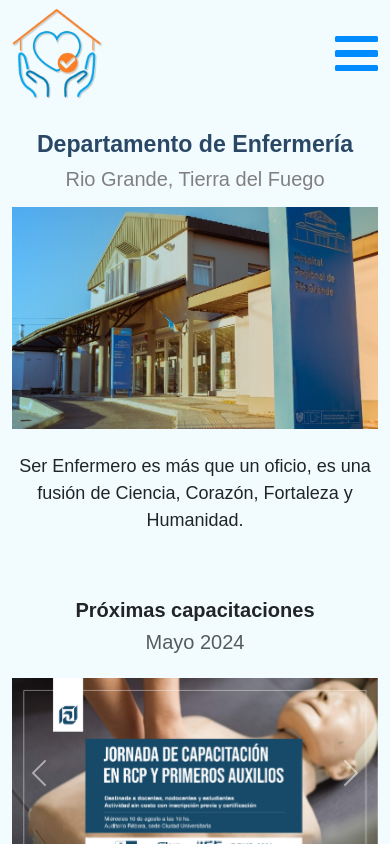
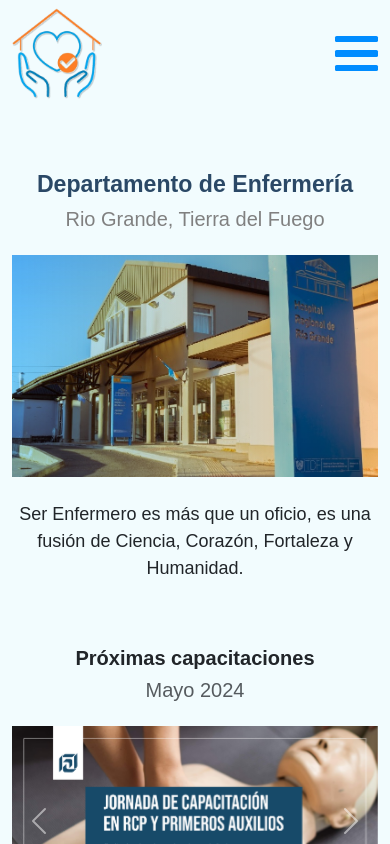
Before and after one commit to CristianSombra/NursingHRRG, a React (Vite) app: page /home in a window 390 px wide. Shown: the top 844 px of the page. Built offline with nearby package versions, Linux system fonts and the light colour scheme.

Commit message:
Home
Styles updated.

```diff
--- a/src/views/home/home.css
+++ b/src/views/home/home.css
@@ -1,6 +1,6 @@
 .container-home {
     padding: 0;
-    margin: 0;
+    margin-top: 0;
 }
 
 /* Sección Banner */
--- a/src/views/home/home.jsx
+++ b/src/views/home/home.jsx
@@ -77,8 +77,10 @@ const Home = () => {
                     </div>
                 </div>
 
-                <div className="row my-4 d-flex justify-content-center text-center d-md-none ">
-                    <div className="col titles-mobile">
+
+                {/* Sección Banner Mobile */}
+                <div className="row mt-5 mb-4 d-flex justify-content-center text-center d-md-none ">
+                    <div className="col mt-3 titles-mobile">
                         <motion.h3
                             initial={{y: -50, opacity: 0, filter: 'blur(6px)'}}
                             animate={{y: 0, opacity: 1, filter: 'blur(0)'}}
@@ -93,7 +95,7 @@ const Home = () => {
                             >
                                 Rio Grande, Tierra del Fuego
                         </motion.h5>
-                        <div className="image-container mt-3">
+                        <div className="image-container mt-4">
                             <img src={bannerHomeMobile} className="img-fluid" alt="" />
                             <div className="image-overlay"></div>
                         </div>
```
